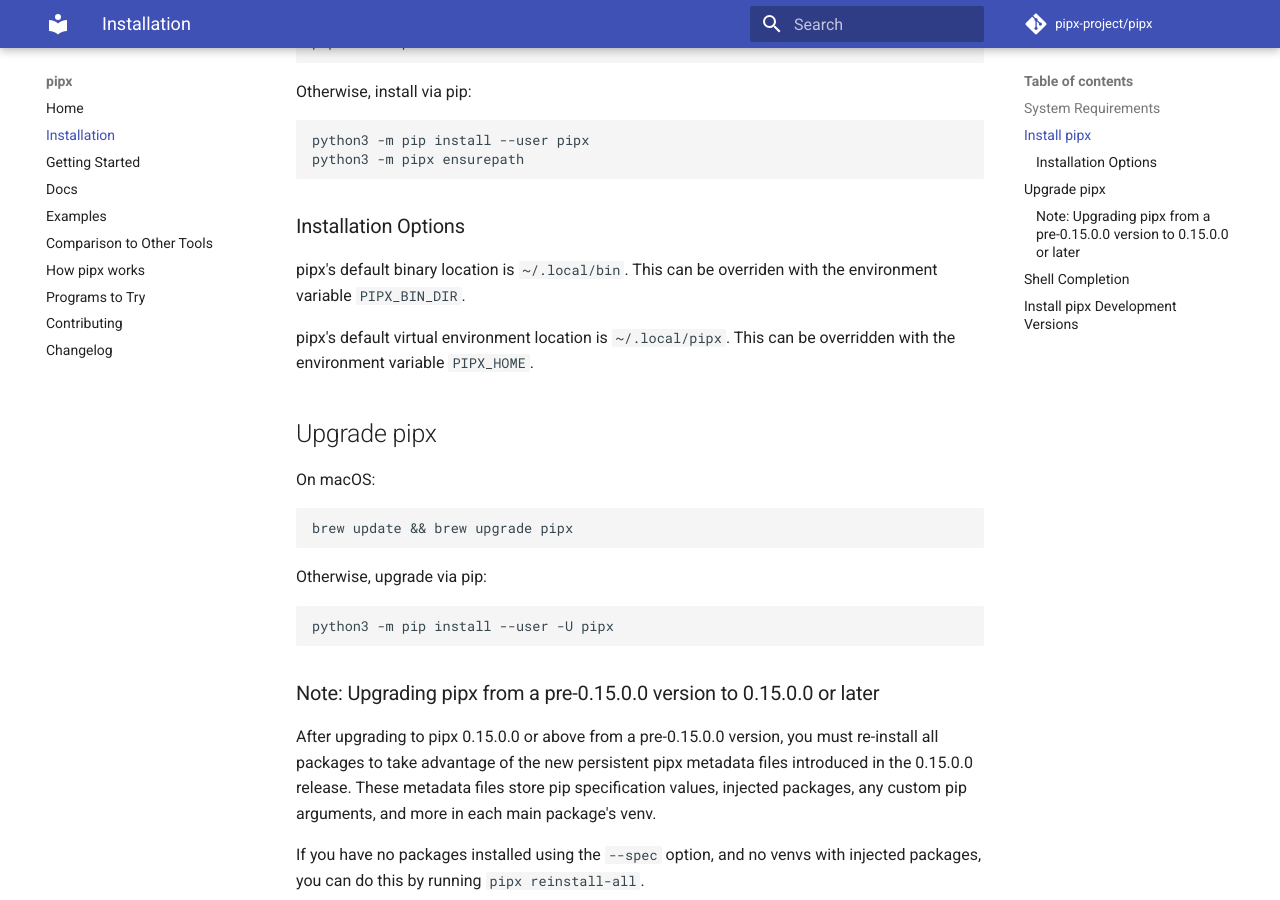
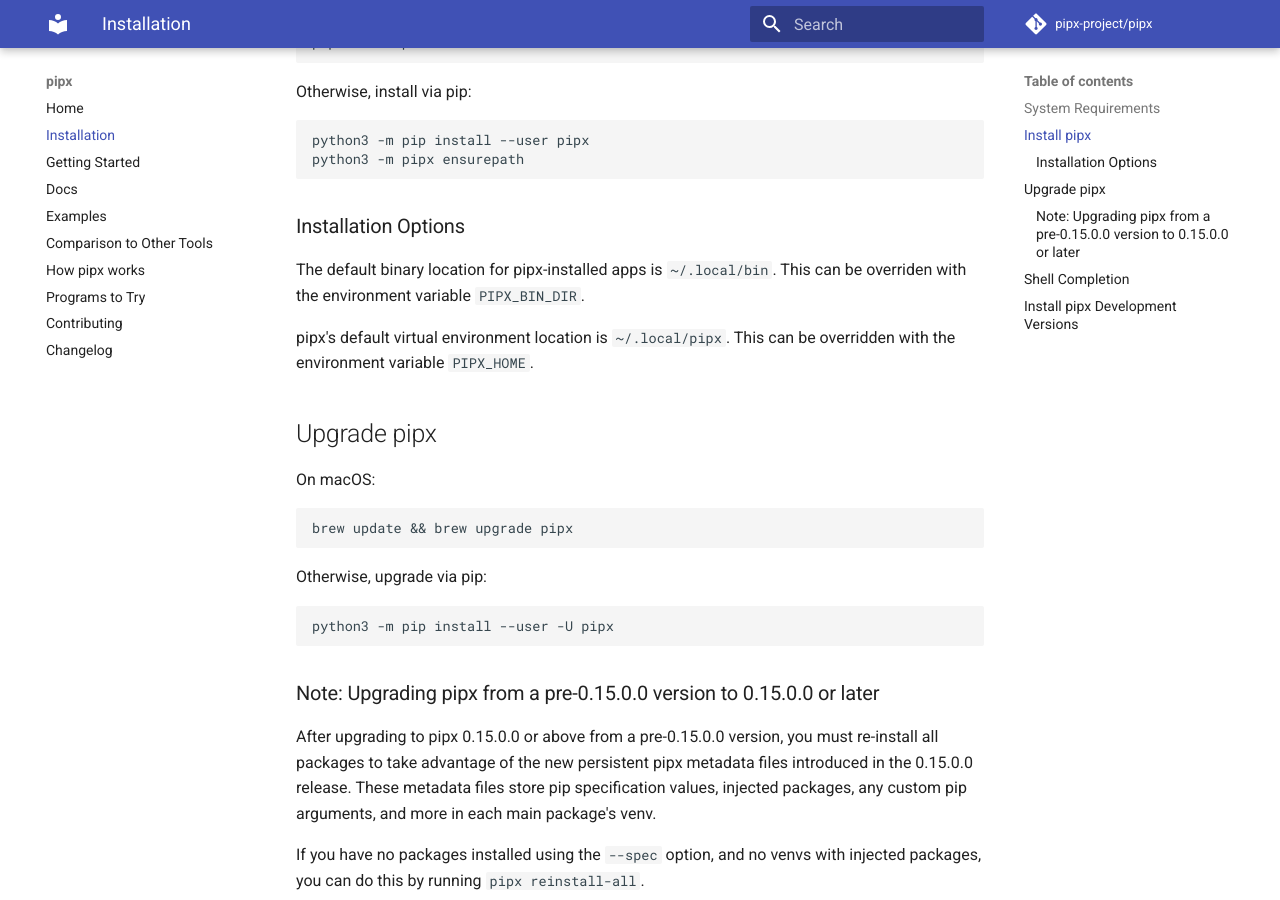
Before and after one commit to pypa/pipx, an MkDocs documentation site: the page built from docs/installation.md, in a window 1280 px wide and 900 px high, scrolled down 545 px. Built offline with MkDocs 1.6.1 and Material for MkDocs 9.7.7, drawn with Linux system fonts in a browser that asks for light colours; comment, search, counter and statistics services are not loaded.

Commit message:
Clarify what PIPX_BIN_DIR is for.

````diff
--- a/docs/installation.md
+++ b/docs/installation.md
@@ -22,7 +22,7 @@
 ```
 
 ### Installation Options
-pipx's default binary location is `~/.local/bin`. This can be overriden with the environment variable `PIPX_BIN_DIR`.
+The default binary location for pipx-installed apps is `~/.local/bin`. This can be overriden with the environment variable `PIPX_BIN_DIR`.
 
 pipx's default virtual environment location is `~/.local/pipx`. This can be overridden with the environment variable `PIPX_HOME`.
 
````
